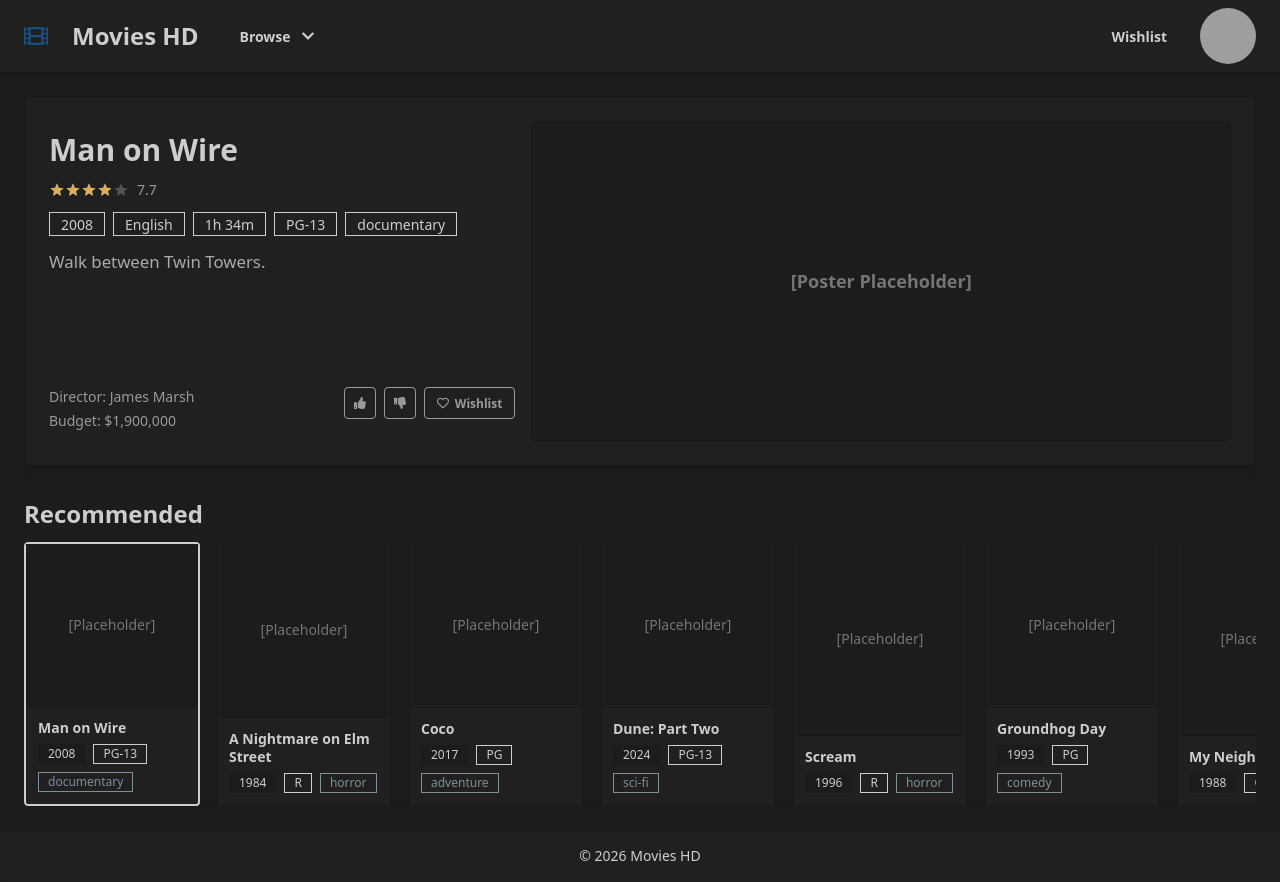
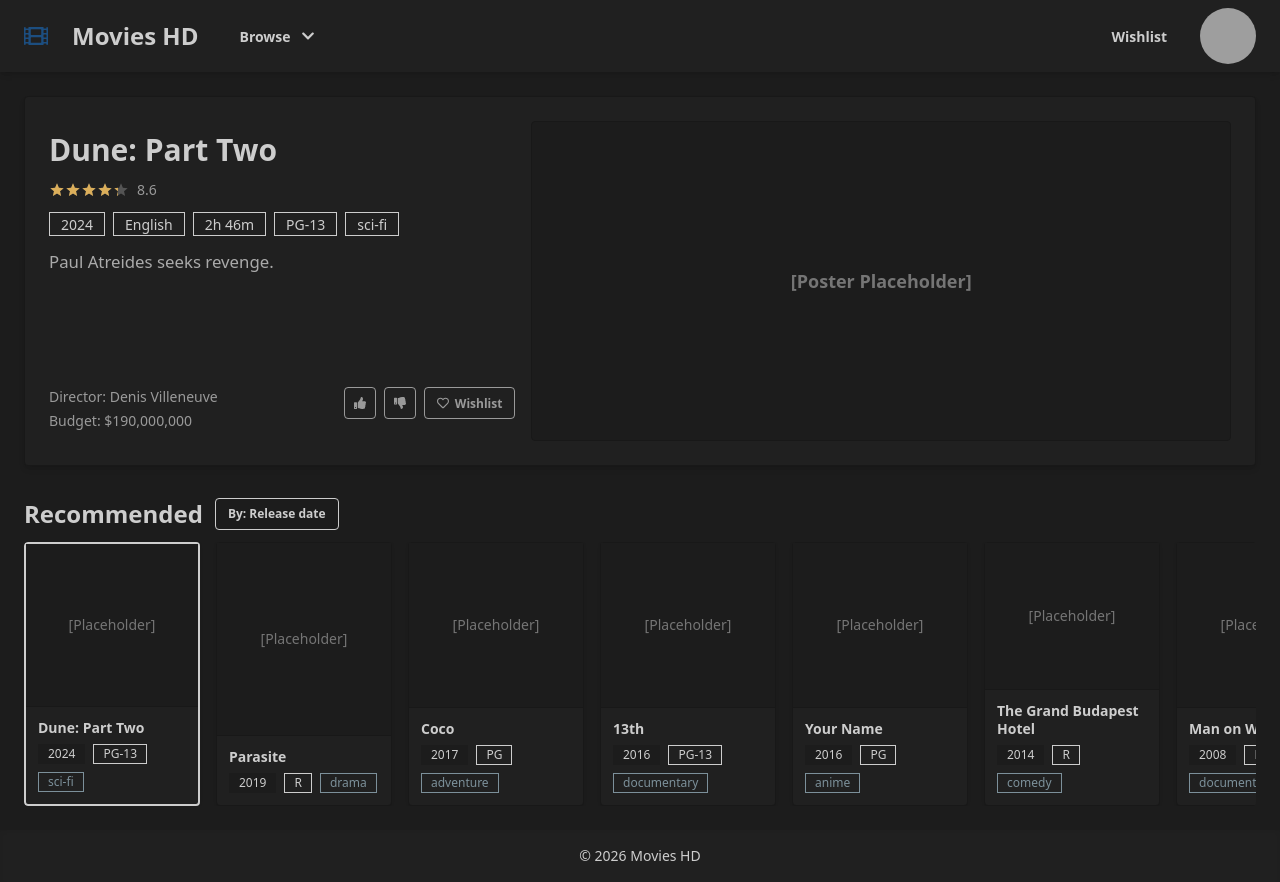
Before and after one commit to Hugo-NCF/MiniProject04, a React (Vite) app: page / in a window 1280 px wide. Built offline with nearby package versions, Linux system fonts and the light colour scheme; grey boxes are pictures that could not be loaded.

Commit message:
Add sorting dropdown for title row

```diff
--- a/src/components/Home.jsx
+++ b/src/components/Home.jsx
@@ -24,6 +24,7 @@
   const [likedKeys, setLikedKeys] = useState(() => new Set());
   const [dislikedKeys, setDislikedKeys] = useState(() => new Set());
   const [wishlistedKeys, setWishlistedKeys] = useState(() => new Set());
+  const [sortMode, setSortMode] = useState("release");
 
   const recommendedMovies = useMemo(() => pickRandomSubset(movies, 12), [movies]);
 
@@ -49,15 +50,55 @@
     return recommendedMovies;
   }, [browseSelection, movies, recommendedMovies]);
 
+  const sortedMovies = useMemo(() => {
+    const list = [...displayedMovies];
+
+    if (sortMode === "rating") {
+      list.sort((a, b) => {
+        const ar = Number(a?.imdb_rating);
+        const br = Number(b?.imdb_rating);
+        const aVal = Number.isFinite(ar) ? ar : -Infinity;
+        const bVal = Number.isFinite(br) ? br : -Infinity;
+        if (bVal !== aVal) return bVal - aVal;
+        return String(a?.title ?? "").localeCompare(String(b?.title ?? ""), undefined, {
+          sensitivity: "base",
+        });
+      });
+      return list;
+    }
+
+    if (sortMode === "alpha") {
+      list.sort((a, b) =>
+        String(a?.title ?? "").localeCompare(String(b?.title ?? ""), undefined, {
+          sensitivity: "base",
+        }),
+      );
+      return list;
+    }
+
+    // Default: release date (latest -> oldest)
+    list.sort((a, b) => {
+      const ay = Number(a?.releasing_year);
+      const by = Number(b?.releasing_year);
+      const aVal = Number.isFinite(ay) ? ay : -Infinity;
+      const bVal = Number.isFinite(by) ? by : -Infinity;
+      if (bVal !== aVal) return bVal - aVal;
+      return String(a?.title ?? "").localeCompare(String(b?.title ?? ""), undefined, {
+        sensitivity: "base",
+      });
+    });
+    return list;
+  }, [displayedMovies, sortMode]);
+
   useEffect(() => {
-    if (!displayedMovies.length) return;
+    if (!sortedMovies.length) return;
 
     const stillVisible =
-      selectedKey != null && displayedMovies.some((m) => getMovieKey(m) === selectedKey);
+      selectedKey != null && sortedMovies.some((m) => getMovieKey(m) === selectedKey);
 
     if (stillVisible) return;
-    setSelectedKey(getMovieKey(displayedMovies[0]));
-  }, [displayedMovies, selectedKey]);
+    setSelectedKey(getMovieKey(sortedMovies[0]));
+  }, [sortedMovies, selectedKey]);
 
   const selectedMovie = useMemo(() => {
     if (!selectedKey) return null;
@@ -138,7 +179,9 @@
       ) : (
         <RecommendedRow
           title={listTitle}
-          movies={displayedMovies}
+          movies={sortedMovies}
+          sortMode={sortMode}
+          onSortModeChange={setSortMode}
           selectedKey={selectedKey}
           getMovieKey={getMovieKey}
           onSelect={(movie) => setSelectedKey(getMovieKey(movie))}
--- a/src/components/RecommendedRow.jsx
+++ b/src/components/RecommendedRow.jsx
@@ -7,15 +7,56 @@
 export default function RecommendedRow({
   movies = [],
   title = "Recommended",
+  sortMode = "release",
+  onSortModeChange,
   selectedKey = null,
   getMovieKey = defaultMovieKey,
   onSelect,
 }) {
   if (!movies.length) return null;
 
+  const sortLabel =
+    sortMode === "rating"
+      ? "Rating"
+      : sortMode === "alpha"
+        ? "Alphabetical"
+        : "Release date";
+
+  function pickSort(nextMode, e) {
+    onSortModeChange?.(nextMode);
+    const details = e?.currentTarget?.closest?.("details");
+    if (details) details.removeAttribute("open");
+  }
+
   return (
     <section className="space-y-3">
-      <h2 className="text-2xl font-semibold">{title}</h2>
+      <div className="flex flex-wrap items-center gap-3">
+        <h2 className="text-2xl font-semibold">{title}</h2>
+
+        <details className="dropdown dropdown-bottom">
+          <summary className="btn btn-sm btn-outline list-none" aria-label="Sort movies">
+            By: {sortLabel}
+          </summary>
+
+          <ul className="dropdown-content menu bg-base-100 rounded-box z-10 mt-2 w-52 p-2 shadow">
+            <li>
+              <button type="button" onClick={(e) => pickSort("release", e)}>
+                Release date
+              </button>
+            </li>
+            <li>
+              <button type="button" onClick={(e) => pickSort("rating", e)}>
+                Rating
+              </button>
+            </li>
+            <li>
+              <button type="button" onClick={(e) => pickSort("alpha", e)}>
+                Alphabetical
+              </button>
+            </li>
+          </ul>
+        </details>
+      </div>
 
       <div className="carousel carousel-center w-full space-x-4 rounded-box">
         {movies.map((m, idx) => (
```
